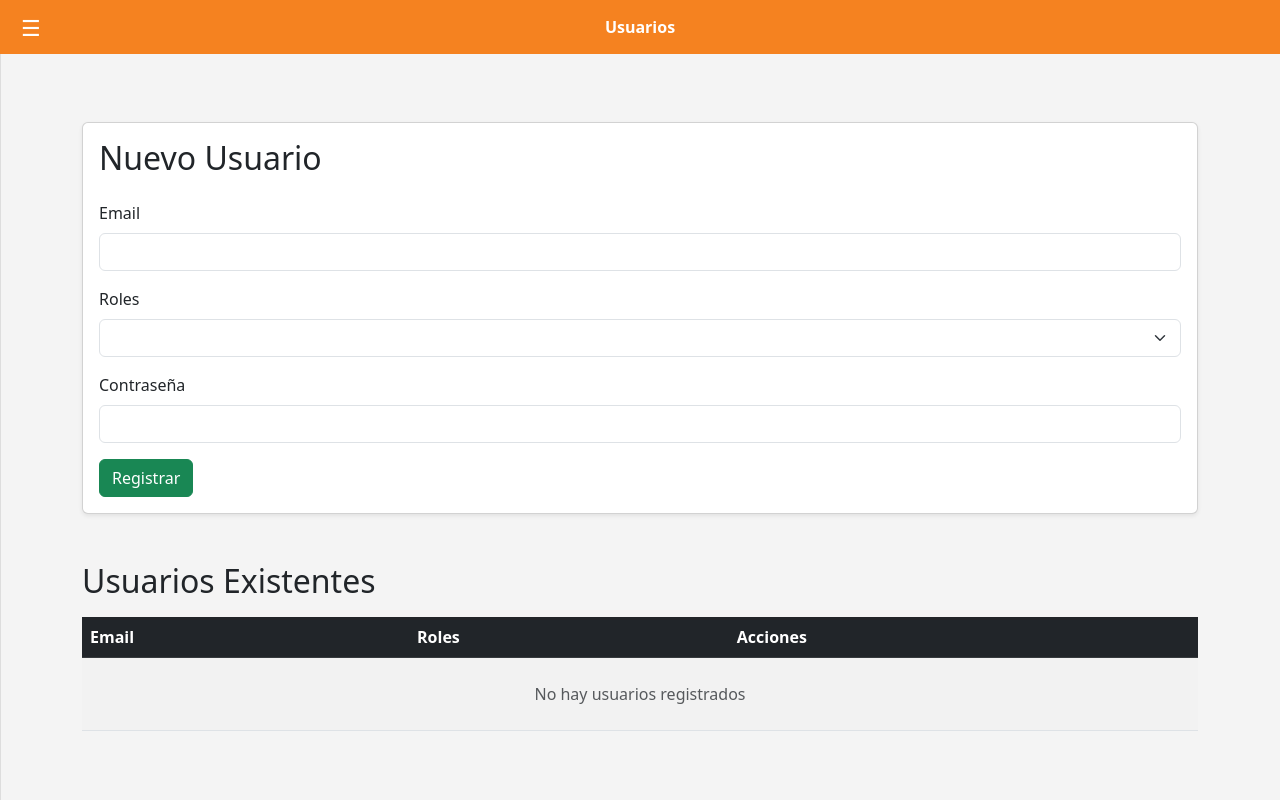
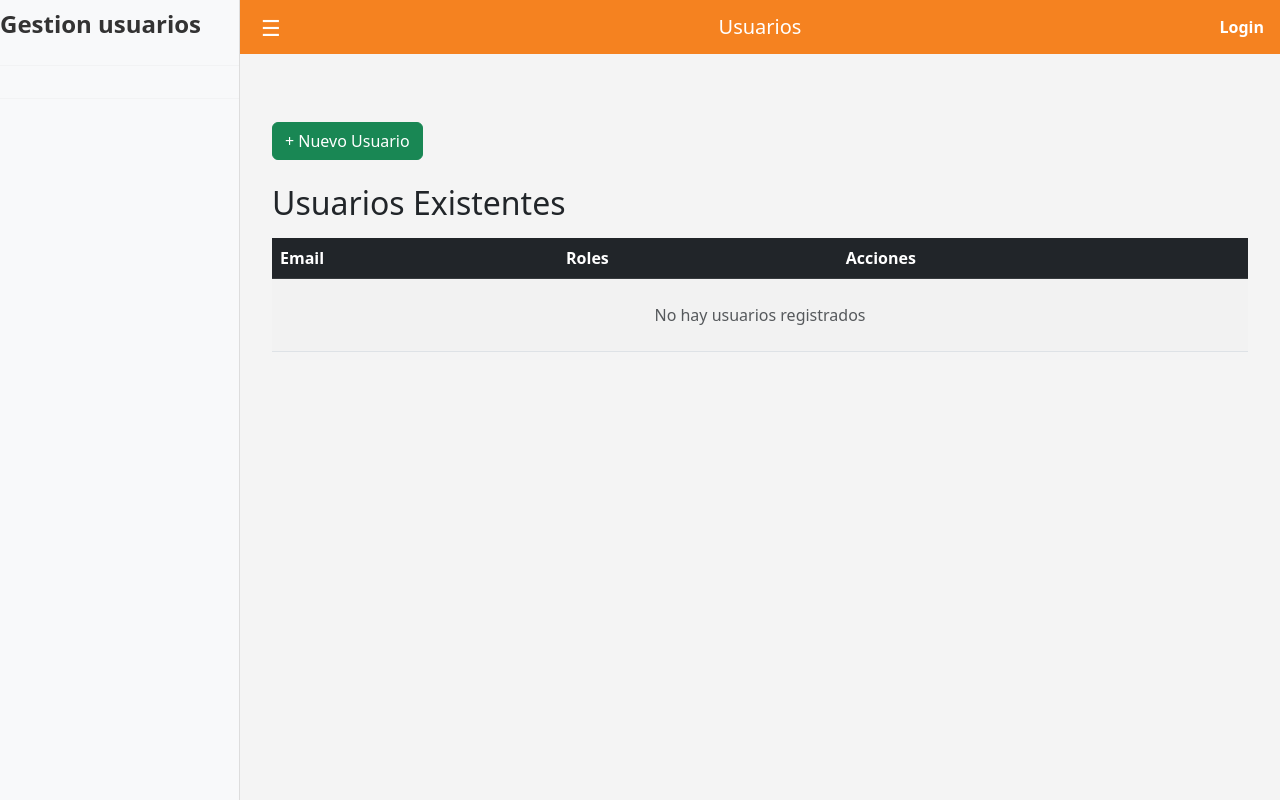
Before and after one commit to PabloPerezCalvete/gestionUsuariosPracticas, a Symfony app: template templates/user/index.html.twig in a window 1280 px wide. Run offline with Twig, Linux system fonts and the light colour scheme; the template is opened without the code that fills it, so the values that code supplies are empty; form fields are guessed from the names that the template uses; some libraries are stand-ins or nearby versions.

Commit message:
solucion navegacion interfaz 1

```diff
--- a/templates/base.html.twig
+++ b/templates/base.html.twig
@@ -120,7 +120,7 @@
 <body>
 
 <!-- SIDEBAR (empieza cerrada) -->
-<nav id="sidebar" class="sidebar collapsed ">
+<nav id="sidebar" class="sidebar  ">
 
     <h4 class="sidebar-title">Gestion usuarios</h4>
     <hr>
@@ -143,57 +143,61 @@
             </li>
               <li class="nav-item">
                 <a href="{{ path('app_grupo_index') }}"
-                   class="nav-link {{ app.request.get('_route') starts with 'app_user' ? 'active' }}">
+                   class="nav-link {{ app.request.get('_route') starts with 'app_grupo' ? 'active' }}">
                     Grupos
                 </a>
             </li>
         {% endif %}
 
-        {% if is_granted('ROLE_ADMIN') %}
-            <li class="nav-item">
-                <span class="admin-label">
-                    Admin
-                </span>
-            </li>
-        {% endif %}
 
         <hr>
 
-        {% if is_granted('IS_AUTHENTICATED_FULLY') %}
-            <li class="nav-item">
-                <a href="{{ path('app_user_profile') }}" class="user-link">
-                    {{ app.user.userIdentifier }}
-                </a>
-            </li>
-
-            <li class="nav-item">
-                <a href="{{ path('app_logout') }}" class="nav-link text-danger">
-                    Logout
-                </a>
-            </li>
-        {% else %}
-            <li class="nav-item">
-                <a href="{{ path('app_login') }}" class="nav-link">
-                    Login
-                </a>
-            </li>
-        {% endif %}
 
     </ul>
 </nav>
 
 <!-- CONTENIDO -->
-<div id="main" class="main-content full">
+<div id="main" class="main-content">
 
-    <div class="topbar">
+<div class="topbar d-flex align-items-center justify-content-between px-3">
 
-        <button class="toggle-btn" onclick="toggleSidebar()">
+    <!-- Bloque Izquierdo: Botón y Título -->
+    <div class="d-flex align-items-center">
+        <button class="toggle-btn me-3" onclick="toggleSidebar()">
             ☰
         </button>
+        <div class="text-center" style="position: absolute; left: 50%; transform: translateX(-50%); width: auto; z-index: 1;">
+        <span class="h5 mb-0">
+            {% block page_title %}Inicio{% endblock %}
+        </span>
+        </div>
+    </div>
 
-        {% block page_title %}Inicio{% endblock %}
+    <!-- Bloque Derecho: Usuario y Logout -->
+    <div class="d-flex align-items-center">
+        {% if is_granted('IS_AUTHENTICATED_FULLY') %}
+            <!-- Cambiamos li por span para que no salte de línea -->
+            <span class="nav-item me-3">
+                <a href="{{ path('app_user_profile') }}" class="user-link text-decoration-none">
+                    <strong>{{ app.user.userIdentifier }}</strong>
+                </a>
+            </span>
 
+            <span class="nav-item">
+                <a href="{{ path('app_logout') }}" class="btn btn-sm btn-outline-danger">
+                    Logout
+                </a>
+            </span>
+        {% else %}
+            <span class="nav-item">
+                <a href="{{ path('app_login') }}" class="nav-link">
+                    Login
+                </a>
+            </span>
+        {% endif %}
     </div>
+
+</div>
 
     <div class="content">
         {% block body %}{% endblock %}
@@ -211,6 +215,7 @@ function toggleSidebar() {
     main.classList.toggle('full');
 }
 </script>
+<script src="https://cdn.jsdelivr.net/npm/bootstrap@5.3.0/dist/js/bootstrap.bundle.min.js"></script>
 
 </body>
 </html>
--- a/templates/user/index.html.twig
+++ b/templates/user/index.html.twig
@@ -4,8 +4,14 @@
 
 <div class="container mt-5">
 
+<div class="mb-4">
+    <button class="btn btn-success" type="button" data-bs-toggle="collapse" data-bs-target="#collapseNuevoUsuario" aria-expanded="false" aria-controls="collapseNuevoUsuario">
+        <i class="fas fa-user-plus"></i> + Nuevo Usuario
+    </button>
+</div>
     <!-- FORMULARIO NUEVO USUARIO -->
-    <div class="card shadow-sm mb-5">
+    <div class="collapse mb-5" id="collapseNuevoUsuario">
+    <div class="card shadow-sm">
         <div class="card-body">
 
             <h2 class="mb-4">Nuevo Usuario</h2>
@@ -26,15 +32,25 @@
                 {{ form_label(form.plainPassword, 'Contraseña', {'label_attr': {'class': 'form-label'}}) }}
                 {{ form_widget(form.plainPassword, {'attr': {'class': 'form-control'}}) }}
             </div>
+            <div class="mb-3">
+                {{ form_label(form.grupo, 'Grupo', {'label_attr': {'class': 'form-label'}}) }}
+                {{ form_widget(form.grupo, {'attr': {'class': 'form-select'}}) }}
+            </div>
 
-            <button type="submit" class="btn btn-success">
-                Registrar
-            </button>
+            <div class="d-flex gap-2">
+                <button type="submit" class="btn btn-success">
+                    Registrar
+                </button>
+                <button type="button" class="btn btn-outline-secondary" data-bs-toggle="collapse" data-bs-target="#collapseNuevoUsuario">
+                    Cancelar
+                </button>
+            </div>
 
             {{ form_end(form) }}
 
         </div>
     </div>
+</div>
 
     <!-- LISTADO DE USUARIOS -->
     <h2 class="mb-3">Usuarios Existentes</h2>
```
Also changed, not shown: templates/equipo/index.html.twig (+20 -11 lines).
